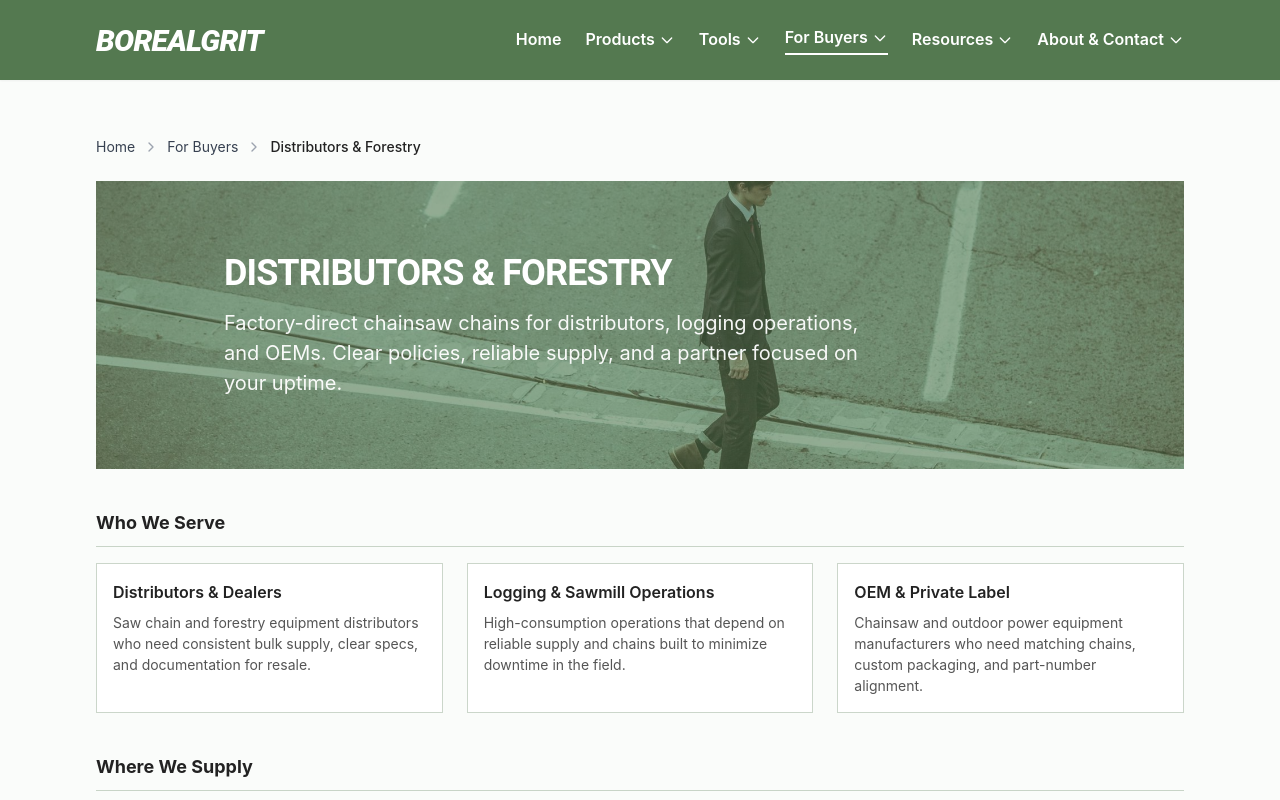
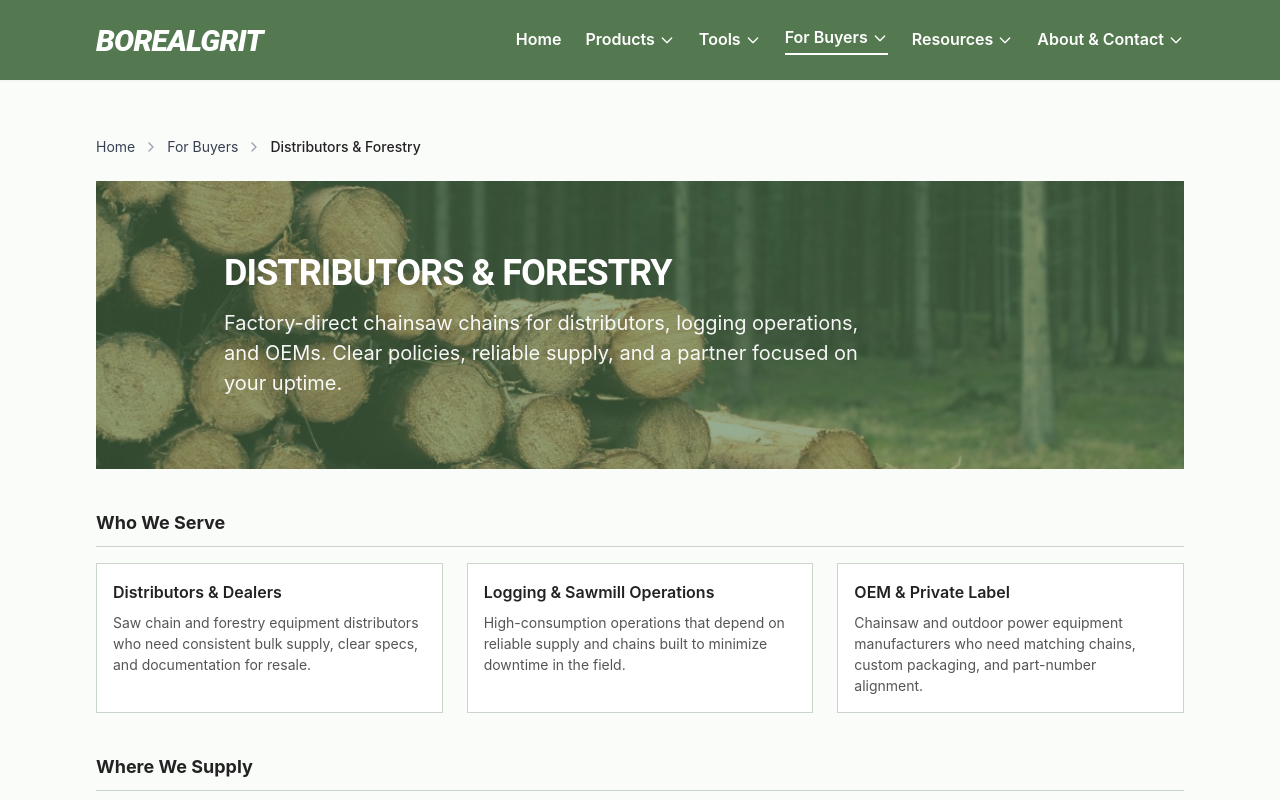
Before and after one commit to LoganOYoung/chainsaw-chain-supplier-borealgrit, a Next.js app: page /for-buyers/distributors in a window 1280 px wide. Shown: the top 800 px of the page. Built offline with nearby package versions, Linux system fonts and the light colour scheme.

Commit message:
Distributors 页：banner 换为伐木堆森林图

```diff
--- a/app/for-buyers/distributors/page.tsx
+++ b/app/for-buyers/distributors/page.tsx
@@ -36,8 +36,8 @@ export default function DistributorsPage() {
         <section className="mb-8 sm:mb-10">
           <div className="relative w-full h-44 sm:h-48 md:h-64 lg:h-72 rounded-none overflow-hidden bg-gray-100">
             <Image
-              src="/images/contact-banner.jpg"
-              alt="BorealGrit factory-direct chainsaw chains for North American forestry and distribution"
+              src="/images/distributors-banner.png"
+              alt="Freshly cut logs in forest—BorealGrit supplies chainsaw chains for North American forestry and distribution"
               fill
               className="object-cover"
               priority
```
Also changed, not shown: public/images/distributors-banner.png (added).
